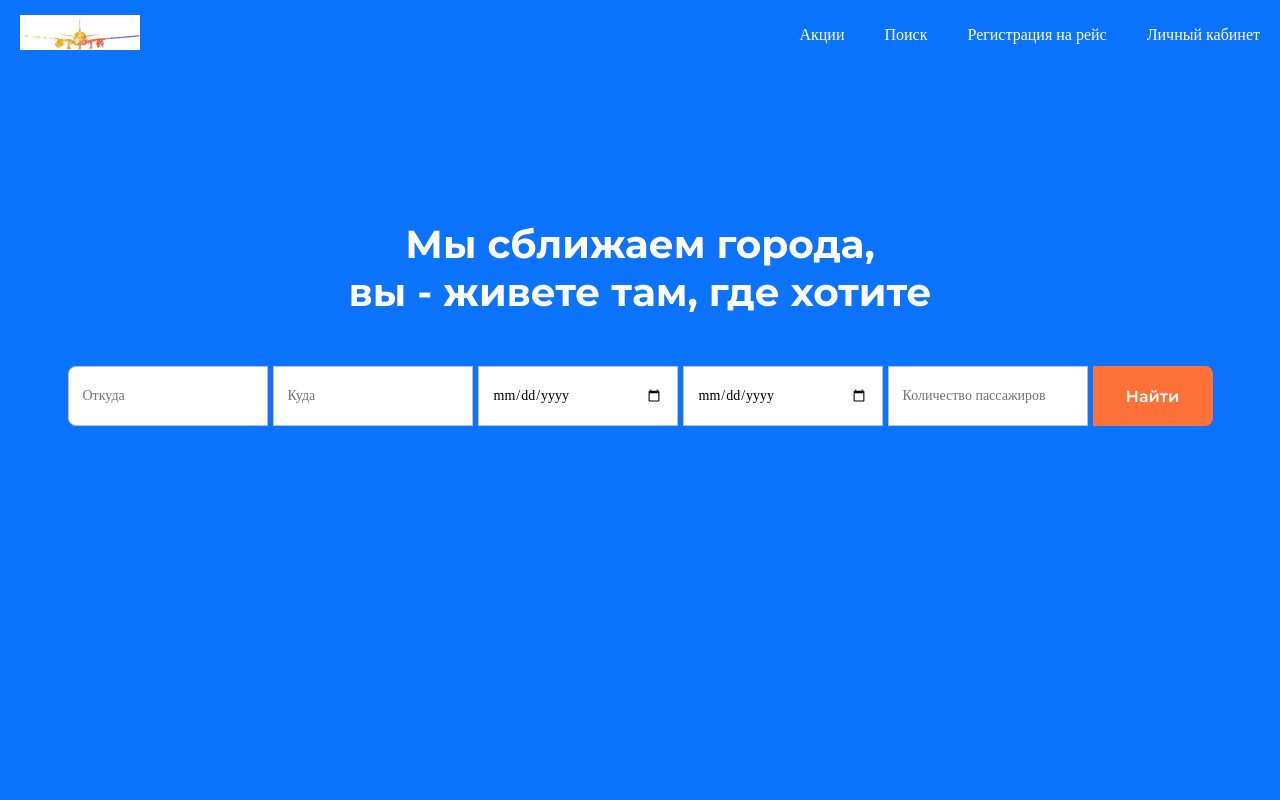
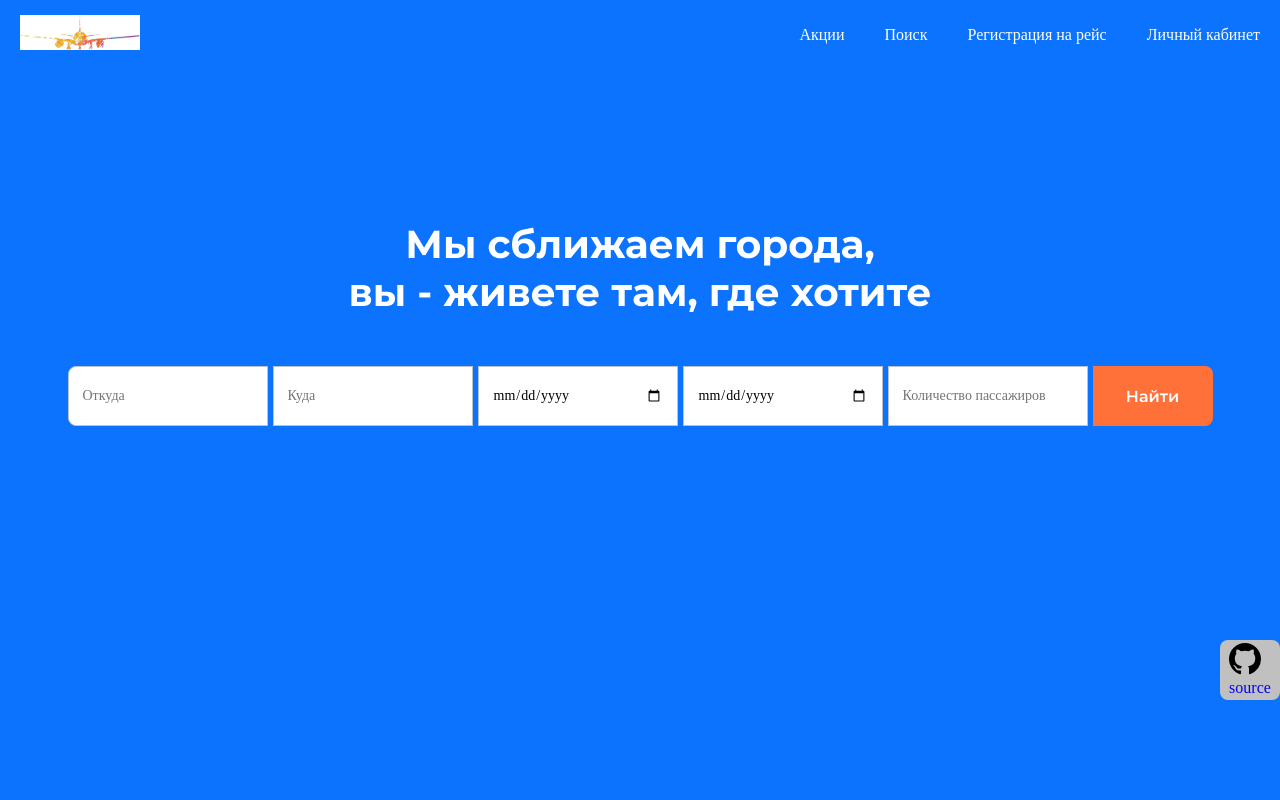
Before and after one commit to ualiyevvv/flightpool, a plain HTML site: page index.html in a window 1280 px wide. Shown: the top 800 px of the page. Drawn offline with Linux system fonts and the light colour scheme; a web font is replaced by a local one.

Commit message:
Update index.html

```diff
--- a/index.html
+++ b/index.html
@@ -9,6 +9,30 @@
     <link rel="stylesheet" href="css/style.css">
 </head>
 <body>
+    <div class="github">
+        <a href="https://github.com/ualiyevvv/flightpool">
+            <svg height="32" aria-hidden="true" viewBox="0 0 16 16" version="1.1" width="32" data-view-component="true" class="octicon octicon-mark-github v-align-middle">
+                <path fill-rule="evenodd" d="M8 0C3.58 0 0 3.58 0 8c0 3.54 2.29 6.53 5.47 7.59.4.07.55-.17.55-.38 0-.19-.01-.82-.01-1.49-2.01.37-2.53-.49-2.69-.94-.09-.23-.48-.94-.82-1.13-.28-.15-.68-.52-.01-.53.63-.01 1.08.58 1.23.82.72 1.21 1.87.87 2.33.66.07-.52.28-.87.51-1.07-1.78-.2-3.64-.89-3.64-3.95 0-.87.31-1.59.82-2.15-.08-.2-.36-1.02.08-2.12 0 0 .67-.21 2.2.82.64-.18 1.32-.27 2-.27.68 0 1.36.09 2 .27 1.53-1.04 2.2-.82 2.2-.82.44 1.1.16 1.92.08 2.12.51.56.82 1.27.82 2.15 0 3.07-1.87 3.75-3.65 3.95.29.25.54.73.54 1.48 0 1.07-.01 1.93-.01 2.2 0 .21.15.46.55.38A8.013 8.013 0 0016 8c0-4.42-3.58-8-8-8z"></path>
+            </svg>
+            <p>source</p>
+        </a>
+    </div>
+    <style>
+        .github {
+            position: fixed;
+            width: 60px;
+            height: 60px;
+            right: 0;
+            bottom: 100px;
+            background-color: silver;
+            display: flex;
+            flex-direction: column;
+            align-items: center;
+            justify-content: center;
+            border-radius: 8px;
+            cursor: pointer;
+        }
+    </style>
     <section class="upper">
         <div class="header">
             <div class="container">
```
